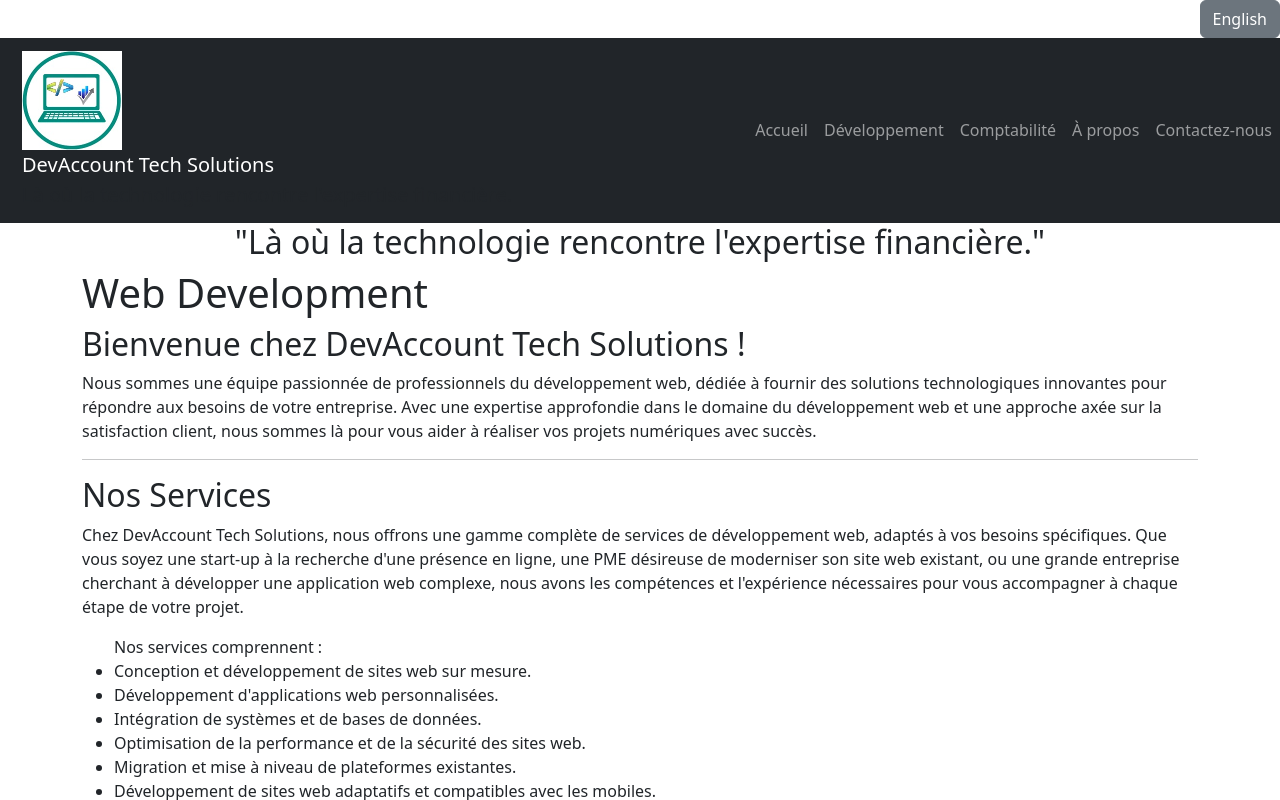
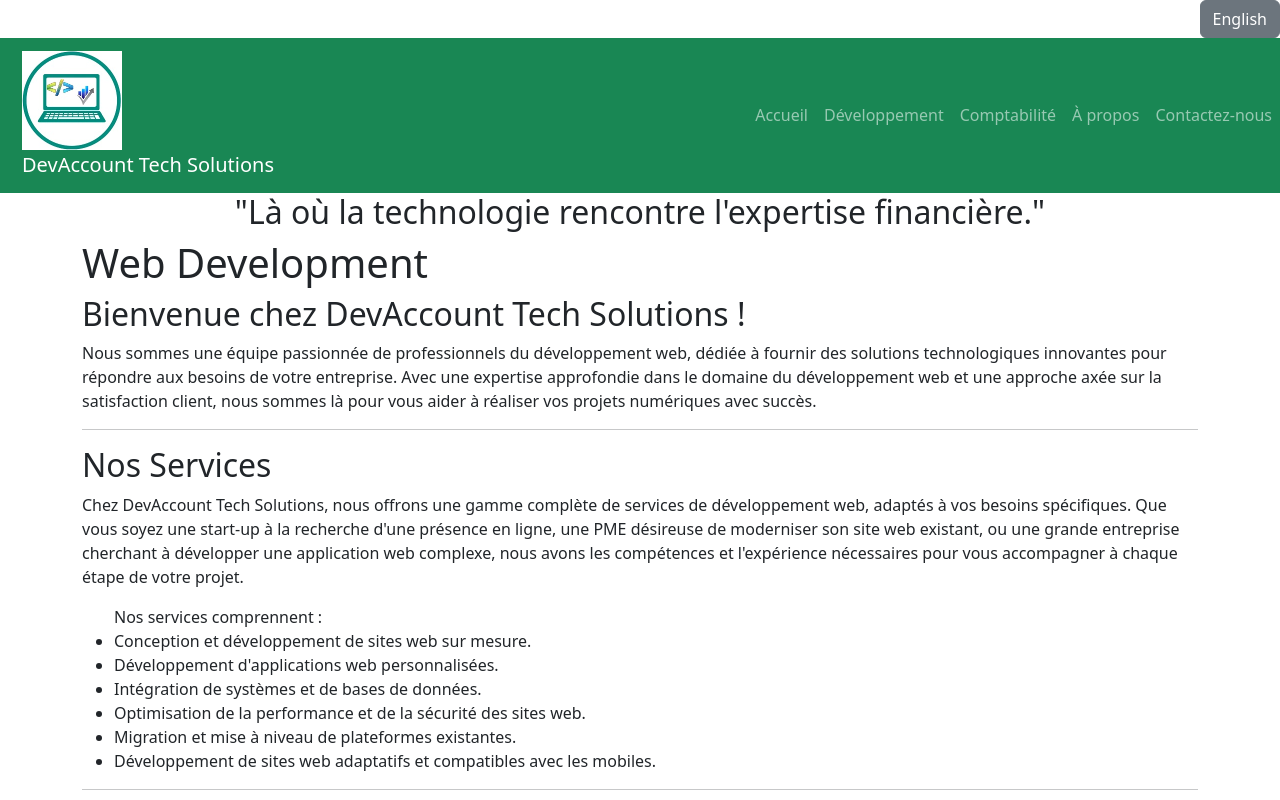
Before and after one commit to joslsinfo/dev-account-tech-solutions, a React (Create React App) app: page /dev-account-tech-solutions/development in a window 1280 px wide. Both pictures are taken after a click on the button "Français". Shown: the top 800 px of the page. Built offline with nearby package versions, Linux system fonts and the light colour scheme.

Commit message:
Modification de la couleur du background  de la navigation

```diff
--- a/src/components/en/Navigation.jsx
+++ b/src/components/en/Navigation.jsx
@@ -22,9 +22,9 @@ function Navigation() {
             />
             <div>
               <div>DevAccount Tech Solutions</div>
-              <div className="text-muted">
+              {/* <div className="text-muted">
                 Where Technology Meets Finance Expertise
-              </div>
+              </div> */}
             </div>
           </div>
         </Link>
--- a/src/components/fr/Navigation.jsx
+++ b/src/components/fr/Navigation.jsx
@@ -11,7 +11,7 @@ function Navigation() {
 
   return (
     <>
-      <nav className="navbar navbar-expand-lg navbar-dark bg-dark">
+      <nav className="navbar navbar-expand-lg navbar-dark bg-success">
         <Link className="navbar-brand d-flex align-items-center" to="/">
           <div style={{ marginLeft: "22px" }}>
             <img
@@ -22,9 +22,9 @@ function Navigation() {
             />
             <div>
               <div>DevAccount Tech Solutions</div>
-              <div className="text-muted">
+              {/* <div className="text-muted">
                 Là où la technologie rencontre l'expertise financière.
-              </div>
+              </div> */}
             </div>
           </div>
         </Link>
```
